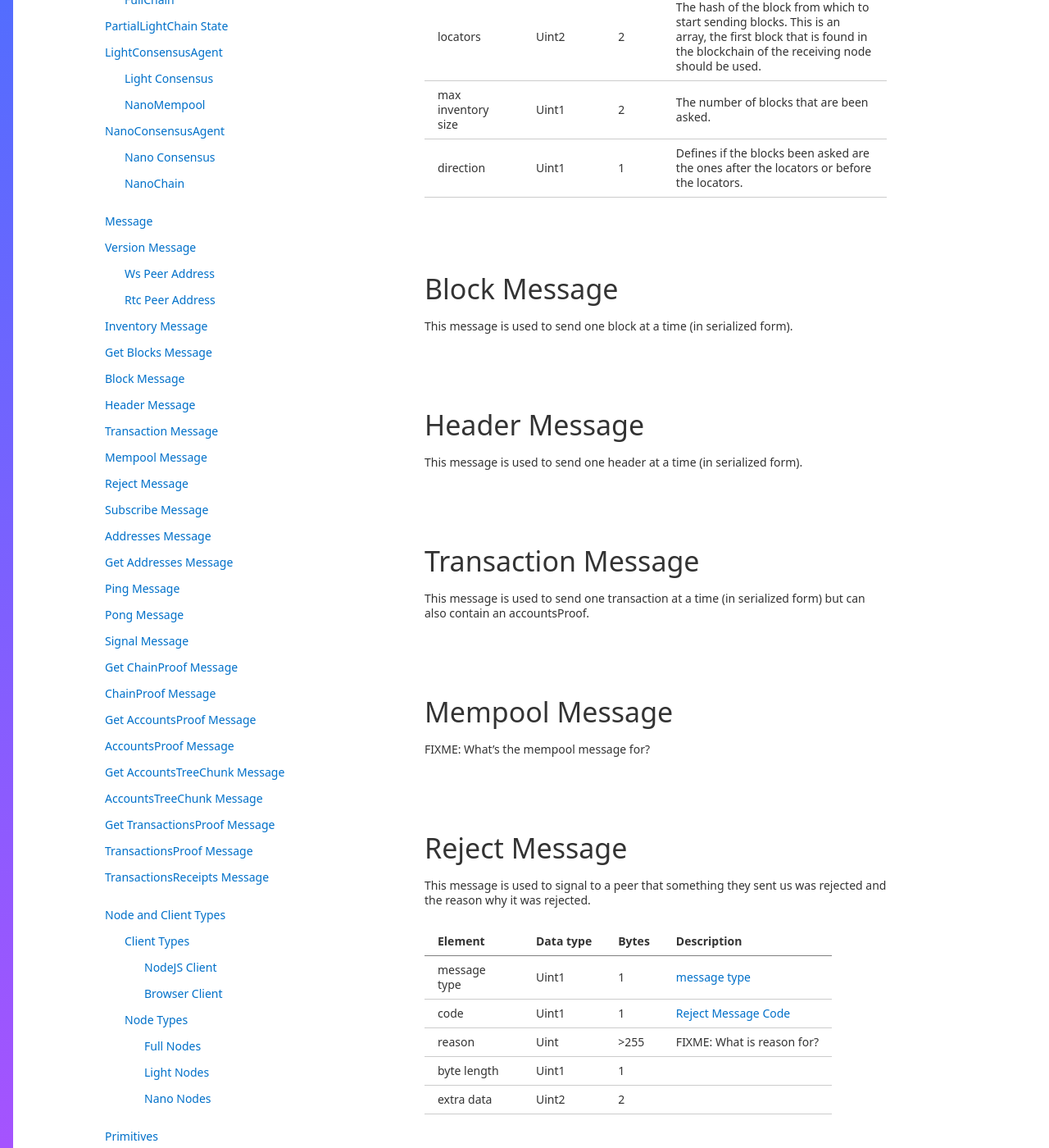
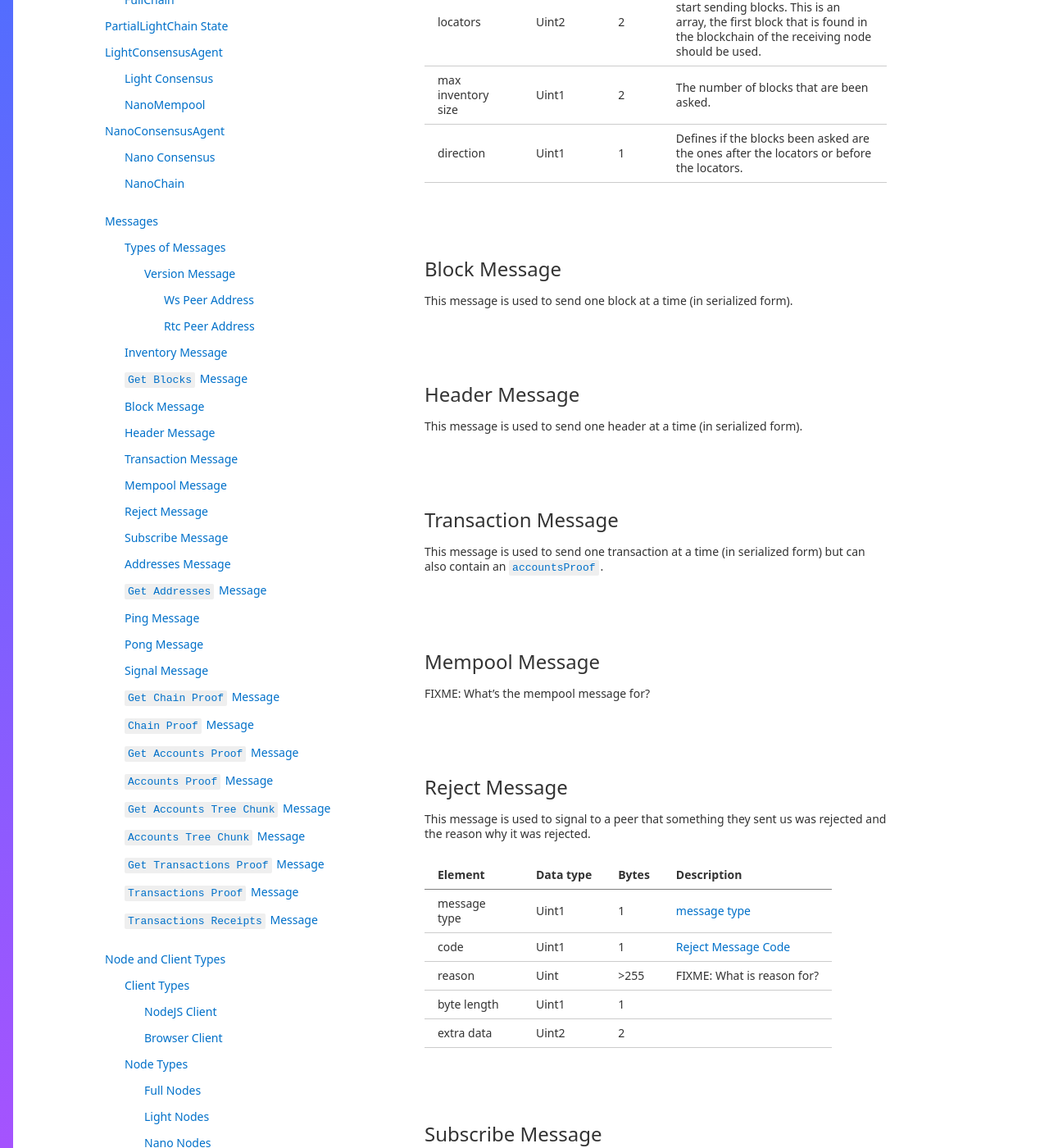
Before and after one commit to nimiq-network/developer-reference, a Jekyll site: the page built from chapters/messages.md, in a window 1280 px wide and 1400 px high, scrolled down 2082 px. Shown: the whole window at 82% size. Built offline with Jekyll 4.4.1, drawn with Linux system fonts in a browser that asks for light colours; our own code applies the rules of GitHub Pages for plain Markdown files; some of the changed text lies outside the part shown.

Commit message:
Fixes style

```diff
--- a/chapters/messages.md
+++ b/chapters/messages.md
@@ -2,9 +2,9 @@
 category: "Data schemas"
 ---
 
-# Message
+# Messages
 
-Message instance. This is usually not called directly but by subclasses.
+Bassic message instance. This is usually not called directly but by subclasses.
 
 | Element   | Data type    | Bytes            | Description                |
 |-----------|--------------|------------------|----------------------------|
@@ -13,7 +13,11 @@ Message instance. This is usually not called directly but by subclasses.
 | lenght    | Uint4 | 4	 		      | lenght of the message. |
 | checksum  | Uint4 | 4	 		      | CRC32 checksum. |
 
-# Version Message
+## Types of Messages
+
+According to its [Message Type](./constants.md#message-types), a message can be of any of the following types:
+
+### Version Message
 
 This message transmits the node's version of the protocol, peer ddress, the hash of its Genesis block, and the hash of the latest block in its blockchain (the head).
 
@@ -22,7 +26,7 @@ This message transmits the node's version of the protocol, peer ddress, the hash
 | version     | Uint4 | 4	 		    | version of the protocol|
 | peer address | Uint4 | 4	 		    | [Ws Peer Address](#wspeeraddress) or [Rtc Peer Address](#rtcpeeraddress)|
 
-## Ws Peer Address
+#### Ws Peer Address
 
 | Element   | Data type      | Bytes | Description            |
 |-----------|----------------|-------|------------------------|
@@ -32,7 +36,7 @@ This message transmits the node's version of the protocol, peer ddress, the hash
 | host      | string         | (?)   | Hostname.               |
 | port      | number         | 2     | Port number for Web Socket Connector to listen to.	|
 
-## Rtc Peer Address
+#### Rtc Peer Address
 
 | Element   | Data type      | Bytes | Description            |
 |-----------|----------------|-------|------------------------|
@@ -42,7 +46,7 @@ This message transmits the node's version of the protocol, peer ddress, the hash
 | signalId  | Uint2	 | 2     | Signaling Id (Add a link to a Signaling Section)     |
 | distance  | number		 | 1     | 0: self, 1: direct connection, 2: 1 hop |
 
-# Inventory Message
+## Inventory Message
 
 The inventory message points a vector to requested data. The structure for `BaseInventoryMessage` is the following:
 
@@ -57,7 +61,7 @@ There are several sub-message categories related to inventory message:
   * Get Header
   * Not Found
 
-# Get Blocks Message
+## `Get Blocks` Message
 
 
 | Element   | Data type      | Bytes | Description            |
@@ -66,43 +70,43 @@ There are several sub-message categories related to inventory message:
 | max inventory size | Uint1   | 2     | The number of blocks that are been asked.  |
 | direction | Uint1   | 1     | Defines if the blocks been asked are the ones after the locators or before the locators.  |
 
-# Block Message
+## Block Message
 
 This message is used to send one block at a time (in serialized form).
 
-# Header Message
+## Header Message
 
 This message is used to send one header at a time (in serialized form).
 
-# Transaction Message
+## Transaction Message
 
-This message is used to send one transaction at a time (in serialized form) but can also contain an accountsProof.
+This message is used to send one transaction at a time (in serialized form) but can also contain an [`accountsProof`](/messages.md#accounts-proof-message).
 
-# Mempool Message
+## Mempool Message
 
 FIXME: What's the mempool message for?
 
-# Reject Message
+## Reject Message
 
 This message is used to signal to a peer that something they sent us was rejected and the reason why it was rejected.
 
 | Element     | Data type      | Bytes | Description            |
 |-------------|----------------|-------|------------------------|
 | message type | Uint1   | 1     | [message type](/constants.md#message-types)  |
-| code        | Uint1   | 1     | [Reject Message Code](./constants.md#reject-message-code)  |
+| code        | Uint1   | 1     | [Reject Message Code](/constants.md#reject-message-code)  |
 | reason      | Uint   | >255  | FIXME: What is reason for?  |
 | byte length  | Uint1   | 1     |   |
 | extra data   | Uint2   | 2     |   |
 
-# Subscribe Message
+## Subscribe Message
 
 This message is used to subscribe to messages from the node that this message is sent to.
 
-# Addresses Message
+## Addresses Message
 
 This message is used to relay the addresses we know to other peers.
 
-# Get Addresses Message
+## `Get Addresses` Message
 
 Ask for the addresses that the peer knows that use the specified protocols and provide the specified services.
 
@@ -111,15 +115,15 @@ Ask for the addresses that the peer knows that use the specified protocols and p
 | protocol mask| Uint1   | 1     | 0:DUMB, 1:WS, 2:RTC  			    |
 | service mask | Uint4   | 4     | 0: NONE, 1:LIGHT, 2:LIGHT, 4:FULL  |
 
-# Ping Message
+## Ping Message
 
 This message is used to check if we can still communicate with a peer node.
 
-# Pong Message
+## Pong Message
 
 This is the response to a ping message.
 
-# Signal Message
+## Signal Message
 
 | Element        | Data type      | Bytes | Description       			        |
 |----------------|----------------|-------|------------------------------------|
@@ -135,31 +139,31 @@ This is the response to a ping message.
 
 FIXME: What's this for? Something to do with WebRTC?
 
-# Get ChainProof Message
+## `Get Chain Proof` Message
 
-This message is used to ask for the ChainProof from a peer node.
+This message is used to ask for the [`Chain Proof`](/messages.md#chain-proof-message) from a peer node.
 
-# ChainProof Message
+## `Chain Proof` Message
 
 This message is used to send a ChainProof to a peer node.
 
-# Get AccountsProof Message
+## `Get Accounts Proof` Message
 
 This message is used to ask for the AccountsProof for a given state of certain accounts (using the hash of the root of its Merkle Patricia Tree) from a peer node.
 
-# AccountsProof Message
+## `Accounts Proof` Message
 
 This message is used to send an AccountsProof to a peer node that requested it.
 
-# Get AccountsTreeChunk Message
+## `Get Accounts Tree Chunk` Message
 
 This message is used to ask for an AccountsTreeChunk for a given state of certain accounts (using the hash of the root of its Merkle Patricia Tree) from a peer node.
 
-# AccountsTreeChunk Message
+## `Accounts Tree Chunk` Message
 
 This message is used to send a AccountsTreeChunk to a peer node.
 
-# Get TransactionsProof Message
+## `Get Transactions Proof` Message
 
 This message is used to ask for the TransactionsProof from a peer node.
 
@@ -168,7 +172,7 @@ This message is used to ask for the TransactionsProof from a peer node.
 | block hash      | hash 		  | 32    | 									|
 | addresses length    | SignalId  | FIXME | 						   		    |
 
-# TransactionsProof Message
+## `Transactions Proof` Message
 
 This message is used to send a TransactionsProof to a peer node. FIXME: What's a TransactionsProof?
 
@@ -177,6 +181,6 @@ This message is used to send a TransactionsProof to a peer node. FIXME: What's a
 | has roof       | Uint1   | 1     | 						   		    |
 | proof          | Uint    | FIXME | 						   		    |
 
-# TransactionsReceipts Message
+## `Transactions Receipts` Message
 
 This message is used to request a TransactionsReceipt to a peer node.
```
